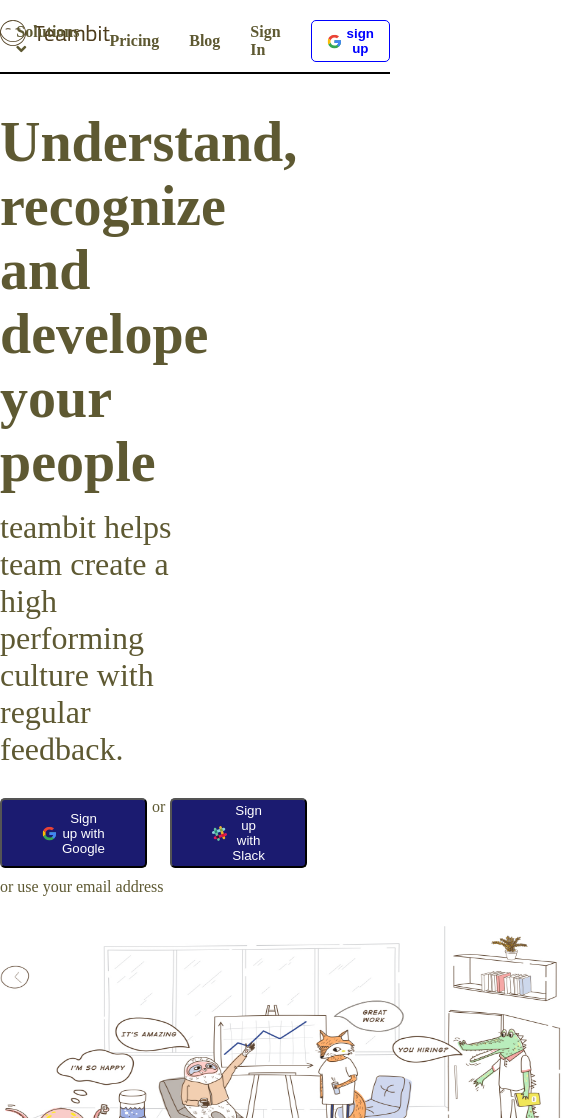
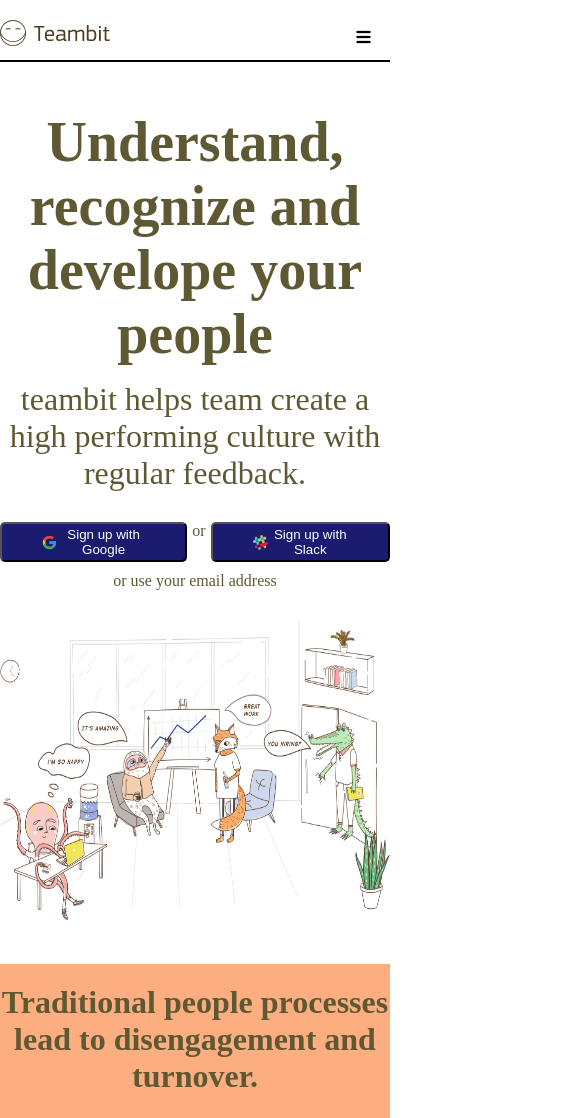
Before and after one commit to marzucoalessandro/node-sass-teambit, a website: page index.html in a window 390 px wide. Shown: the top 1118 px of the page, 585 px wide, since content can reach past the window. Drawn offline with Linux system fonts and the light colour scheme.

Commit message:
ok mediaquery small size

```diff
--- a/index.html
+++ b/index.html
@@ -12,7 +12,7 @@
   <nav class="navbar_site mrgtop">
     <div class="container brd-bot pad-bot-10">
       <div class="row">
-        <div class=" col-lg-6 col-md-12 right">
+        <div class=" col-lg-6 col-md-12 col-sm-12 right">
           <img src="./img/logo.svg" alt="">
           <div class="toggle">
             <i class="fas fa-bars"></i>
@@ -32,7 +32,7 @@
   <header>
     <div class="container header_site">
       <div class="row">
-        <div class="col-lg-6 col-md-12">
+        <div class="col-lg-6 col-md-12 col-sm-12">
           <h1>Understand, recognize and develope your people</h1>
           <p>teambit helps team create a high performing culture with regular feedback.</p>
           <div class="flex">
@@ -42,7 +42,7 @@
           </div>
           <p class="email">or use your email address</p>
         </div>
-        <div class="col-lg-6 col-md-12"></div>
+        <div class="col-lg-6 col-md-12 col-sm-12"></div>
         <img class="jumbotron" src="./img/illustration-main.jpg" alt="">
       </div>
     </div>
--- a/src/app.scss
+++ b/src/app.scss
@@ -37,6 +37,13 @@
 .flex-wrap{
   flex-wrap: wrap;
 }
+
+@media all and (max-width: 549px) {
+  body{
+    max-width: 100%;
+    margin: 0 auto;
+  }
+}
 @media screen and (min-width: 550px) and (max-width: 998px) {
   body{
     max-width: 100%;
--- a/src/partials/_header.scss
+++ b/src/partials/_header.scss
@@ -31,6 +31,17 @@
     margin: 0 5px;
   }
 }
+@media all and (max-width: 549px) {
+  .header_site{
+    text-align: center;
+    div.flex{
+      justify-content: center;
+    }
+    img.jumbotron{
+      width: 100%;
+    }
+  }
+}
 @media screen and (min-width: 550px) and (max-width: 998px) {
   .header_site{
     text-align: center;
--- a/src/partials/_navbar.scss
+++ b/src/partials/_navbar.scss
@@ -37,6 +37,20 @@
   display: none;
 }
 
+@media all and (max-width: 549px) {
+  div.left{
+    display: none;
+  }
+  .right{
+    position: relative;
+  }
+  .toggle i{
+    display: block;
+    position: absolute;
+    top: 30%;
+    right: 5%;
+  }
+}
 @media screen and (min-width: 550px) and (max-width: 998px) {
   div.left{
     display: none;
@@ -50,5 +64,4 @@
     top: 30%;
     right: 5%;
   }
-
 }
--- a/src/partials/_section_1.scss
+++ b/src/partials/_section_1.scss
@@ -27,6 +27,21 @@
     margin-bottom: 100px;
   }
 }
+@media all and (max-width: 549px) {
+  .one{
+    h3{
+      width: 100%;
+      padding: 20px 0;
+      font-size: 2rem;
+      text-align: center;
+      color: $brown;
+      font-weight: bold;
+    }
+    .media-1{
+      flex-direction: column;
+    }
+  }
+}
 
 @media screen and (min-width: 550px) and (max-width: 998px) {
   .one{
@@ -42,5 +57,4 @@
       flex-direction: column;
     }
   }
-
 }
--- a/src/partials/_section_2.scss
+++ b/src/partials/_section_2.scss
@@ -29,6 +29,22 @@
   }
 }
 
+@media all and (max-width: 549px) {
+  .employee{
+    flex-wrap: wrap;
+    img{
+      width: 100%;
+    }
+    .explain{
+      width: 100%;
+      text-align: center;
+    }
+    .explain_2{
+      width: 100%;
+      text-align: center;
+    }
+  }
+}
 @media screen and (min-width: 550px) and (max-width: 998px) {
   .employee{
     flex-wrap: wrap;
```
Also changed, not shown: dist/css/app.css.
